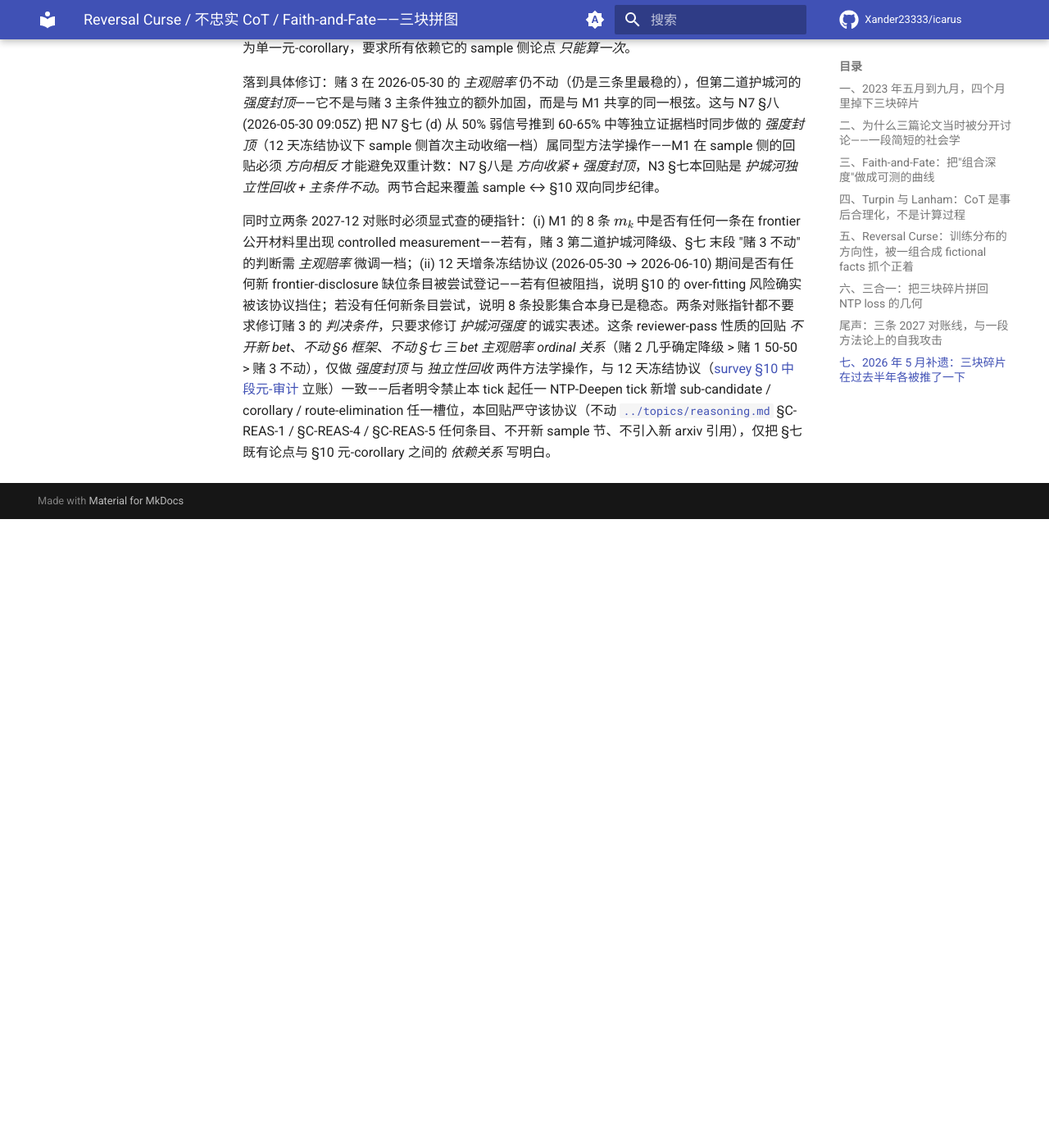
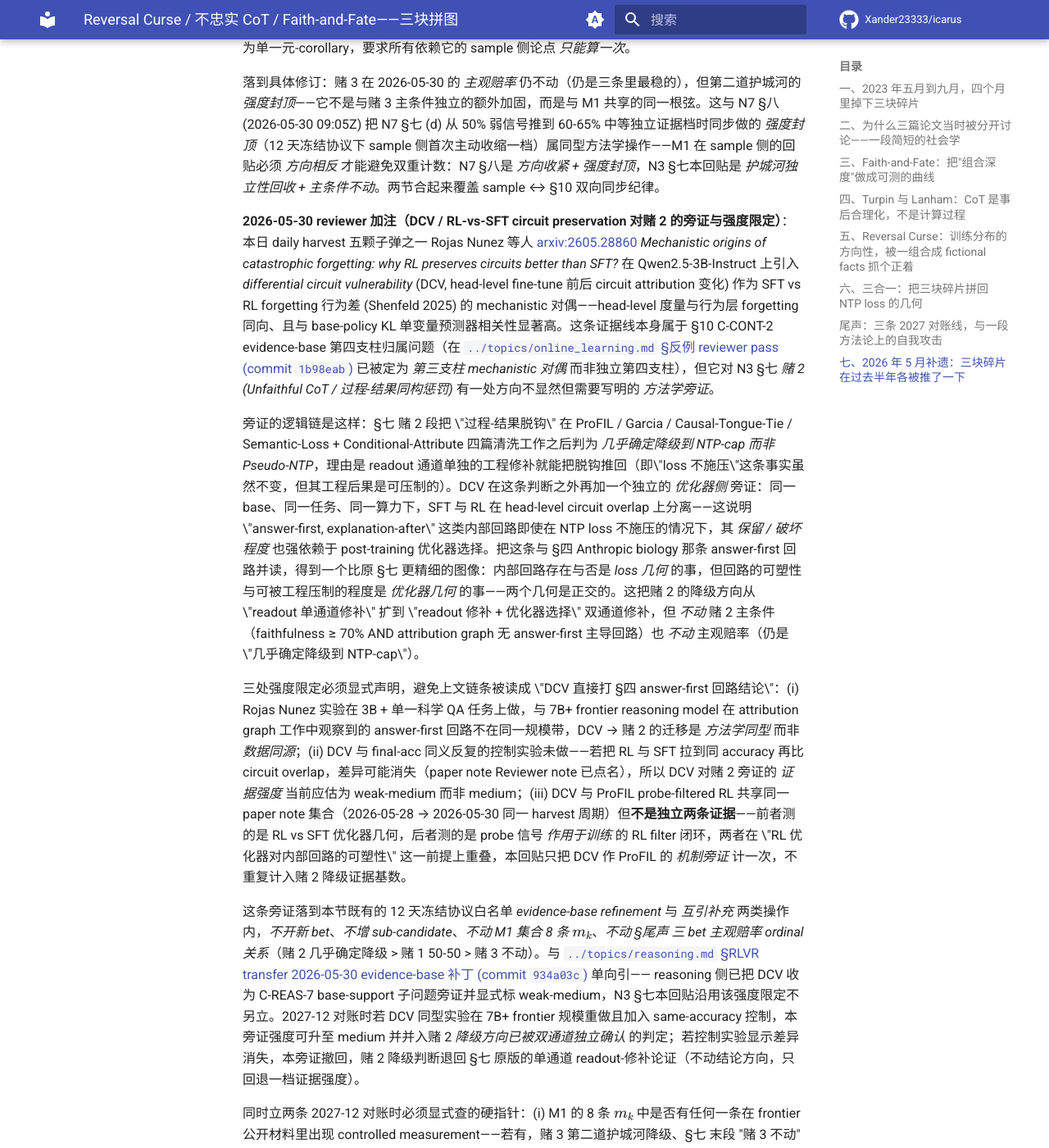
Before and after one commit to Xander23333/icarus, an MkDocs documentation site: the page built from wiki/ntp/samples/N3-three-puzzle-pieces.md, in a window 1280 px wide and 1400 px high, scrolled down 10881 px. Shown: the whole window at 82% size. Built offline with MkDocs 1.6.1 and Material for MkDocs 9.7.7, drawn with Linux system fonts in a browser that asks for light colours; comment, search, counter and statistics services are not loaded; before the commit the page ends 11514 px from its top, so only the background shows below that.

Commit message:
[NTP-Deepen] 2026-05-30 04:05 UTC N3 §七 reviewer 加注 — DCV 2605.28860 RL-vs-SFT circuit preservation 作赌 2 优化器侧旁证 (三处强度限定 + 与 ProFIL 不独立计数 + 主观赔率 ordinal/M1 8条/sub-candidate 全不动, 12 天冻结协议 evidence-base refinement + 互引补充 白名单)

```diff
--- a/wiki/ntp/samples/N3-three-puzzle-pieces.md
+++ b/wiki/ntp/samples/N3-three-puzzle-pieces.md
@@ -120,4 +120,12 @@ Lukas Berglund 等人 2023 年 9 月那篇 [*The Reversal Curse*](https://arxiv.
 
 落到具体修订：赌 3 在 2026-05-30 的 *主观赔率* 仍不动（仍是三条里最稳的），但第二道护城河的 *强度封顶*——它不是与赌 3 主条件独立的额外加固，而是与 M1 共享的同一根弦。这与 N7 §八 (2026-05-30 09:05Z) 把 N7 §七 (d) 从 50% 弱信号推到 60-65% 中等独立证据档时同步做的 *强度封顶*（12 天冻结协议下 sample 侧首次主动收缩一档）属同型方法学操作——M1 在 sample 侧的回贴必须 *方向相反* 才能避免双重计数：N7 §八是 *方向收紧 + 强度封顶*，N3 §七本回贴是 *护城河独立性回收 + 主条件不动*。两节合起来覆盖 sample ↔ §10 双向同步纪律。
 
+**2026-05-30 reviewer 加注（DCV / RL-vs-SFT circuit preservation 对赌 2 的旁证与强度限定）**：本日 daily harvest 五颗子弹之一 Rojas Nunez 等人 [arxiv:2605.28860](https://arxiv.org/abs/2605.28860) *Mechanistic origins of catastrophic forgetting: why RL preserves circuits better than SFT?* 在 Qwen2.5-3B-Instruct 上引入 *differential circuit vulnerability* (DCV, head-level fine-tune 前后 circuit attribution 变化) 作为 SFT vs RL forgetting 行为差 (Shenfeld 2025) 的 mechanistic 对偶——head-level 度量与行为层 forgetting 同向、且与 base-policy KL 单变量预测器相关性显著高。这条证据线本身属于 §10 C-CONT-2 evidence-base 第四支柱归属问题（在 [`../topics/online_learning.md` §反例 reviewer pass (commit `1b98eab`)](../topics/online_learning.md) 已被定为 *第三支柱 mechanistic 对偶* 而非独立第四支柱），但它对 N3 §七 *赌 2 (Unfaithful CoT / 过程-结果同构惩罚)* 有一处方向不显然但需要写明的 *方法学旁证*。
+
+旁证的逻辑链是这样：§七 赌 2 段把 \"过程-结果脱钩\" 在 ProFIL / Garcia / Causal-Tongue-Tie / Semantic-Loss + Conditional-Attribute 四篇清洗工作之后判为 *几乎确定降级到 NTP-cap 而非 Pseudo-NTP*，理由是 readout 通道单独的工程修补就能把脱钩推回（即\"loss 不施压\"这条事实虽然不变，但其工程后果是可压制的）。DCV 在这条判断之外再加一个独立的 *优化器侧* 旁证：同一 base、同一任务、同一算力下，SFT 与 RL 在 head-level circuit overlap 上分离——这说明 \"answer-first, explanation-after\" 这类内部回路即使在 NTP loss 不施压的情况下，其 *保留 / 破坏程度* 也强依赖于 post-training 优化器选择。把这条与 §四 Anthropic biology 那条 answer-first 回路并读，得到一个比原 §七 更精细的图像：内部回路存在与否是 *loss 几何* 的事，但回路的可塑性与可被工程压制的程度是 *优化器几何* 的事——两个几何是正交的。这把赌 2 的降级方向从 \"readout 单通道修补\" 扩到 \"readout 修补 + 优化器选择\" 双通道修补，但 *不动* 赌 2 主条件（faithfulness ≥ 70% AND attribution graph 无 answer-first 主导回路）也 *不动* 主观赔率（仍是 \"几乎确定降级到 NTP-cap\"）。
+
+三处强度限定必须显式声明，避免上文链条被读成 \"DCV 直接打 §四 answer-first 回路结论\"：(i) Rojas Nunez 实验在 3B + 单一科学 QA 任务上做，与 7B+ frontier reasoning model 在 attribution graph 工作中观察到的 answer-first 回路不在同一规模带，DCV → 赌 2 的迁移是 *方法学同型* 而非 *数据同源*；(ii) DCV 与 final-acc 同义反复的控制实验未做——若把 RL 与 SFT 拉到同 accuracy 再比 circuit overlap，差异可能消失（paper note Reviewer note 已点名），所以 DCV 对赌 2 旁证的 *证据强度* 当前应估为 weak-medium 而非 medium；(iii) DCV 与 ProFIL probe-filtered RL 共享同一 paper note 集合（2026-05-28 → 2026-05-30 同一 harvest 周期）但**不是独立两条证据**——前者测的是 RL vs SFT 优化器几何，后者测的是 probe 信号 *作用于训练* 的 RL filter 闭环，两者在 \"RL 优化器对内部回路的可塑性\" 这一前提上重叠，本回贴只把 DCV 作 ProFIL 的 *机制旁证* 计一次，不重复计入赌 2 降级证据基数。
+
+这条旁证落到本节既有的 12 天冻结协议白名单 *evidence-base refinement* 与 *互引补充* 两类操作内，*不开新 bet*、*不增 sub-candidate*、*不动 M1 集合 8 条 $m_k$*、*不动 §尾声 三 bet 主观赔率 ordinal 关系*（赌 2 几乎确定降级 > 赌 1 50-50 > 赌 3 不动）。与 [`../topics/reasoning.md` §RLVR transfer 2026-05-30 evidence-base 补丁 (commit `934a03c`)](../topics/reasoning.md) 单向引—— reasoning 侧已把 DCV 收为 C-REAS-7 base-support 子问题旁证并显式标 weak-medium，N3 §七本回贴沿用该强度限定不另立。2027-12 对账时若 DCV 同型实验在 7B+ frontier 规模重做且加入 same-accuracy 控制，本旁证强度可升至 medium 并并入赌 2 *降级方向已被双通道独立确认* 的判定；若控制实验显示差异消失，本旁证撤回，赌 2 降级判断退回 §七 原版的单通道 readout-修补论证（不动结论方向，只回退一档证据强度）。
+
 同时立两条 2027-12 对账时必须显式查的硬指针：(i) M1 的 8 条 $m_k$ 中是否有任何一条在 frontier 公开材料里出现 controlled measurement——若有，赌 3 第二道护城河降级、§七 末段 "赌 3 不动" 的判断需 *主观赔率* 微调一档；(ii) 12 天增条冻结协议 (2026-05-30 → 2026-06-10) 期间是否有任何新 frontier-disclosure 缺位条目被尝试登记——若有但被阻挡，说明 §10 的 over-fitting 风险确实被该协议挡住；若没有任何新条目尝试，说明 8 条投影集合本身已是稳态。两条对账指针都不要求修订赌 3 的 *判决条件*，只要求修订 *护城河强度* 的诚实表述。这条 reviewer-pass 性质的回贴 *不开新 bet*、*不动 §6 框架*、*不动 §七 三 bet 主观赔率 ordinal 关系*（赌 2 几乎确定降级 > 赌 1 50-50 > 赌 3 不动），仅做 *强度封顶* 与 *独立性回收* 两件方法学操作，与 12 天冻结协议（[survey §10 中段元-审计](../survey/ntp_survey.md) 立账）一致——后者明令禁止本 tick 起任一 NTP-Deepen tick 新增 sub-candidate / corollary / route-elimination 任一槽位，本回贴严守该协议（不动 [`../topics/reasoning.md`](../topics/reasoning.md) §C-REAS-1 / §C-REAS-4 / §C-REAS-5 任何条目、不开新 sample 节、不引入新 arxiv 引用），仅把 §七 既有论点与 §10 元-corollary 之间的 *依赖关系* 写明白。
```
Also changed, not shown: 1 other file.
